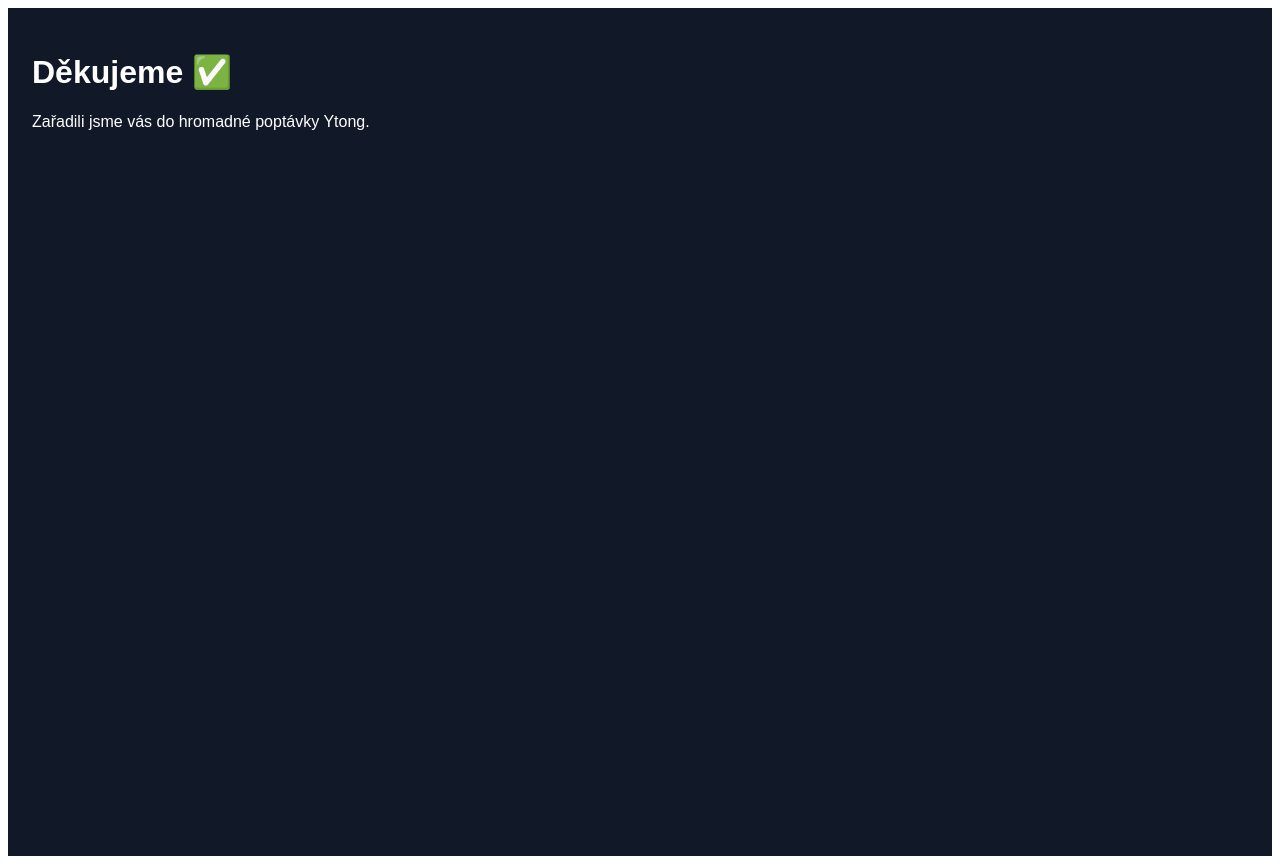
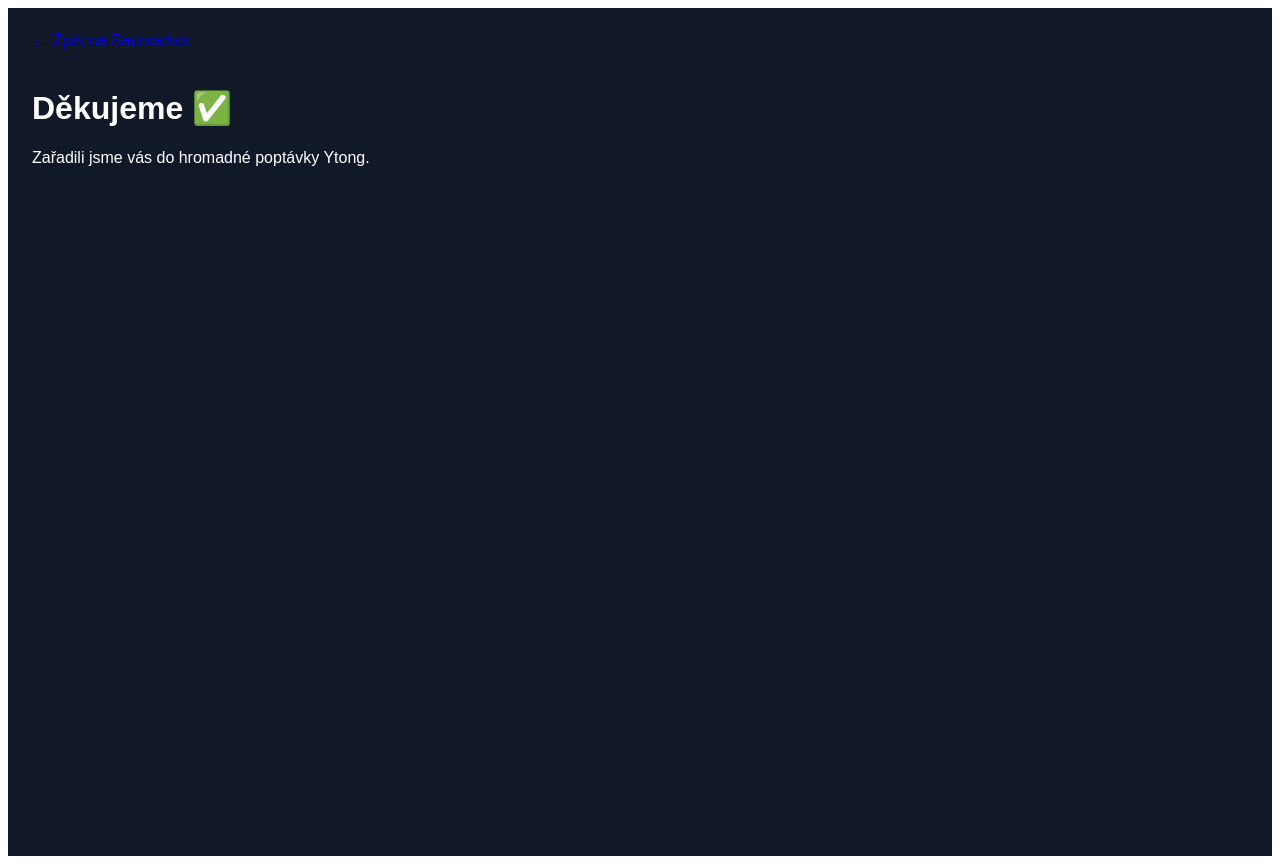
Before and after one commit to Hartmani/Baumarket, a Next.js app: page /ytong in a window 1280 px wide. Both pictures are taken after typing "Sample", "Sample", "name@example.com", "Sample", "Sample", "Sample" into the empty fields and a click on the button "Přidat se k nákupu". Built offline with nearby package versions, Linux system fonts and the light colour scheme.

Commit message:
Update page.tsx

```diff
--- a/app/ytong/page.tsx
+++ b/app/ytong/page.tsx
@@ -1,4 +1,4 @@
-"use client";
+"use client";import Link from "next/link";
 
 import { useState } from "react";
 
@@ -11,7 +11,15 @@
     return (
 
       <main style={page}>
+<Link href="/">
 
+  ← Zpět na Baumarket
+
+</Link>
+
+<br />
+
+<br />
         <h1>Děkujeme ✅</h1>
 
         <p>Zařadili jsme vás do hromadné poptávky Ytong.</p>
```
